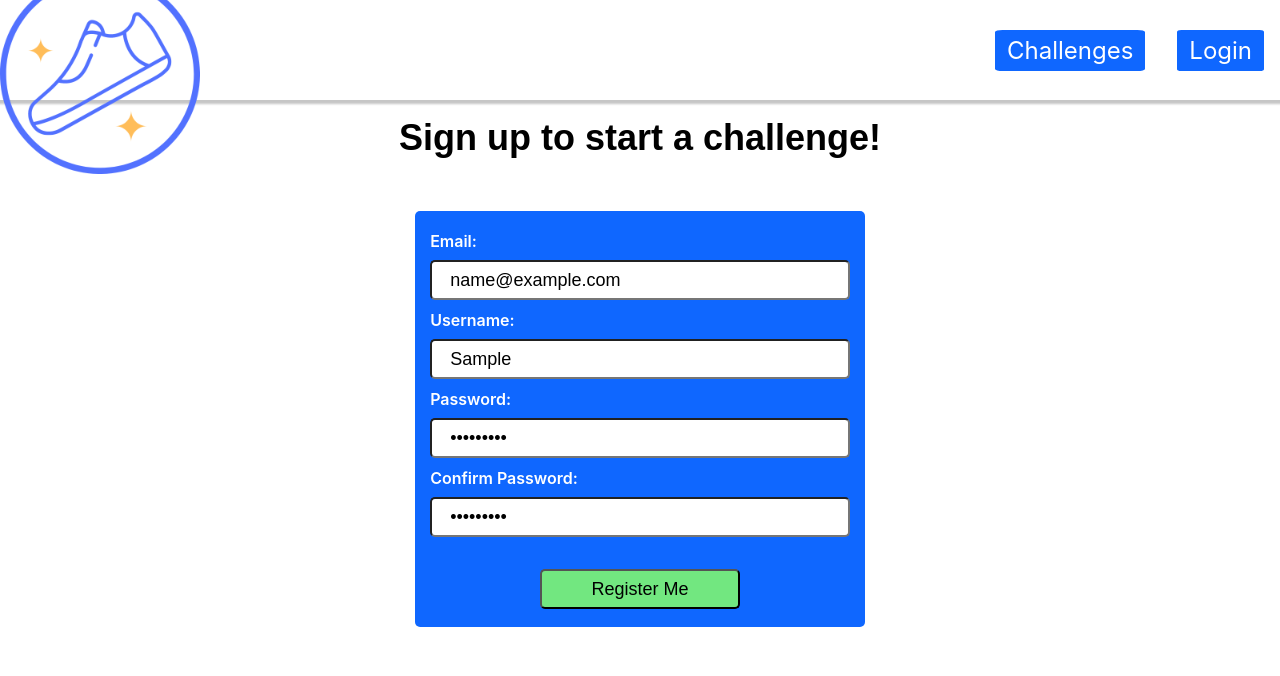
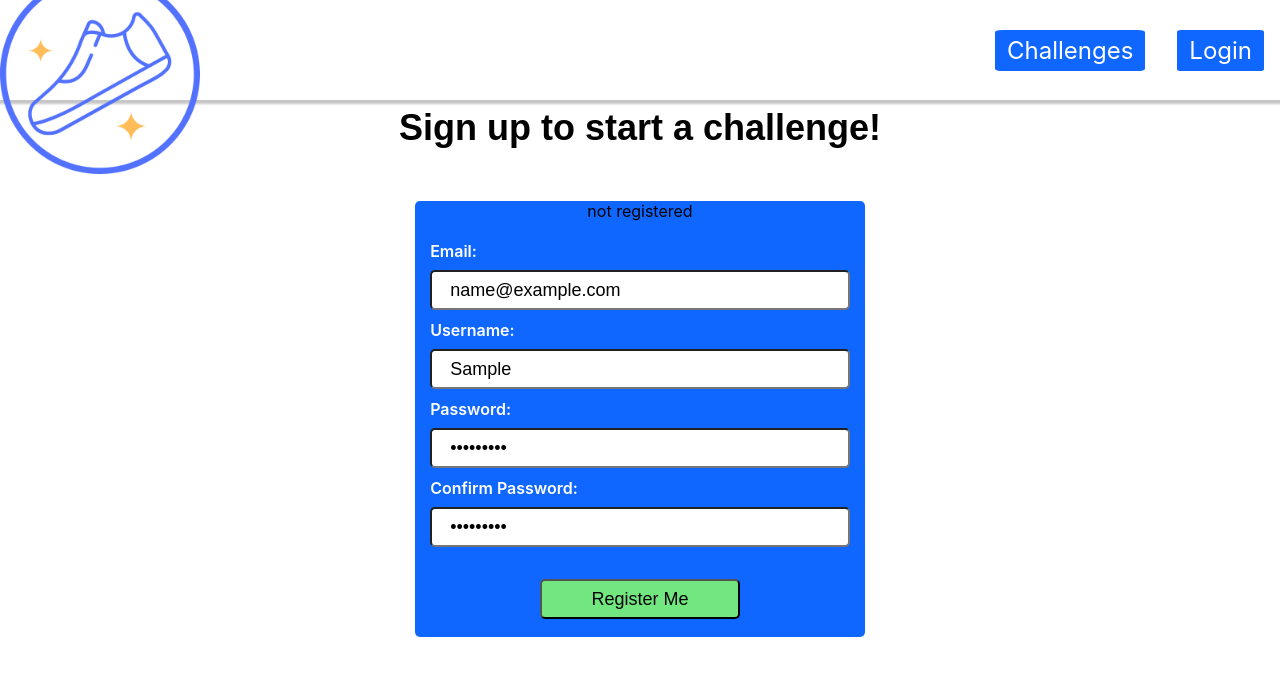
Before and after one commit to CarlaSlattery/Globe-Stepper, a React (Create React App) app: page /register in a window 1280 px wide. Both pictures are taken after typing "name@example.com", "Sample", "Sample123", "Sample123" into the empty fields and a click on the button "Register Me". Shown: the top 676 px of the page. Built offline with nearby package versions, Linux system fonts and the light colour scheme; no server answers; a web font is replaced by a local one.

Commit message:
created alert component, created axios request in register component

```diff
--- a/package.json
+++ b/package.json
@@ -41,6 +41,7 @@
     ]
   },
   "devDependencies": {
+    "axios": "^1.3.4",
     "eslint-config-airbnb": "^19.0.4",
     "eslint-config-prettier": "^8.6.0",
     "eslint-plugin-import": "^2.27.5",
--- /dev/null
+++ b/src/components/Alert.js
@@ -0,0 +1,23 @@
+import React from "react";
+import PropTypes from "prop-types";
+
+function Alert({ message, success }) {
+  if (!message) return null;
+
+  return (
+    <div className={`alert alert-${success ? "success" : "error"}`}>
+      {message}
+    </div>
+  );
+}
+
+Alert.defaultProps = {
+  success: false,
+};
+
+Alert.propTypes = {
+  message: PropTypes.string.isRequired,
+  success: PropTypes.bool,
+};
+
+export default Alert;
--- a/src/components/Register.jsx
+++ b/src/components/Register.jsx
@@ -1,14 +1,28 @@
 import React, { useState } from "react";
 import "../styles/Register.css";
+import axios from "axios";
+import Alert from "./Alert";
 
 function Register() {
+  const [alert, setAlert] = useState({ message: "", isSuccess: false });
+
   const [email, setEmail] = useState("");
   const [username, setUsername] = useState("");
   const [password, setPassword] = useState("");
 
   const handleRegister = (event) => {
     event.preventDefault();
-    console.log(email, username, password);
+
+    setAlert({ message: "", isSuccess: false });
+
+    axios
+      .post("http://localhost:4000/users", { email, username, password })
+      .then(() => {
+        setAlert({ message: "registered", isSuccess: true });
+      })
+      .catch(() => {
+        setAlert({ message: "not registered", isSuccess: false });
+      });
   };
 
   return (
@@ -17,6 +31,7 @@ function Register() {
         <h3>Sign up to start a challenge!</h3>
       </div>
       <form onSubmit={handleRegister} className="login">
+        <Alert message={alert.message} success={alert.isSuccess} />
         <label htmlFor="email">
           Email:
           <input
```
Also changed, not shown: 1 other file (tests, documents, lock files or other folders).
